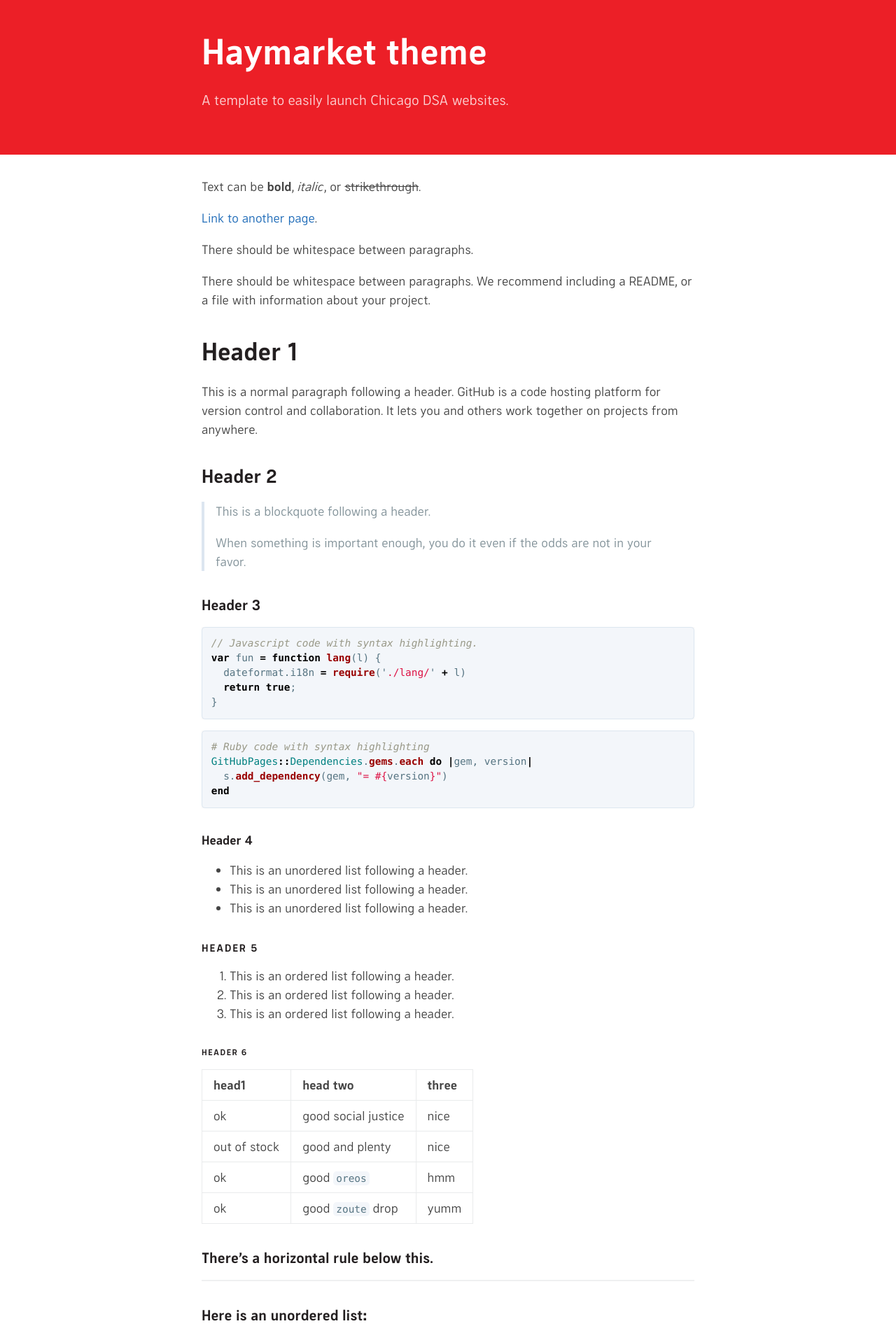
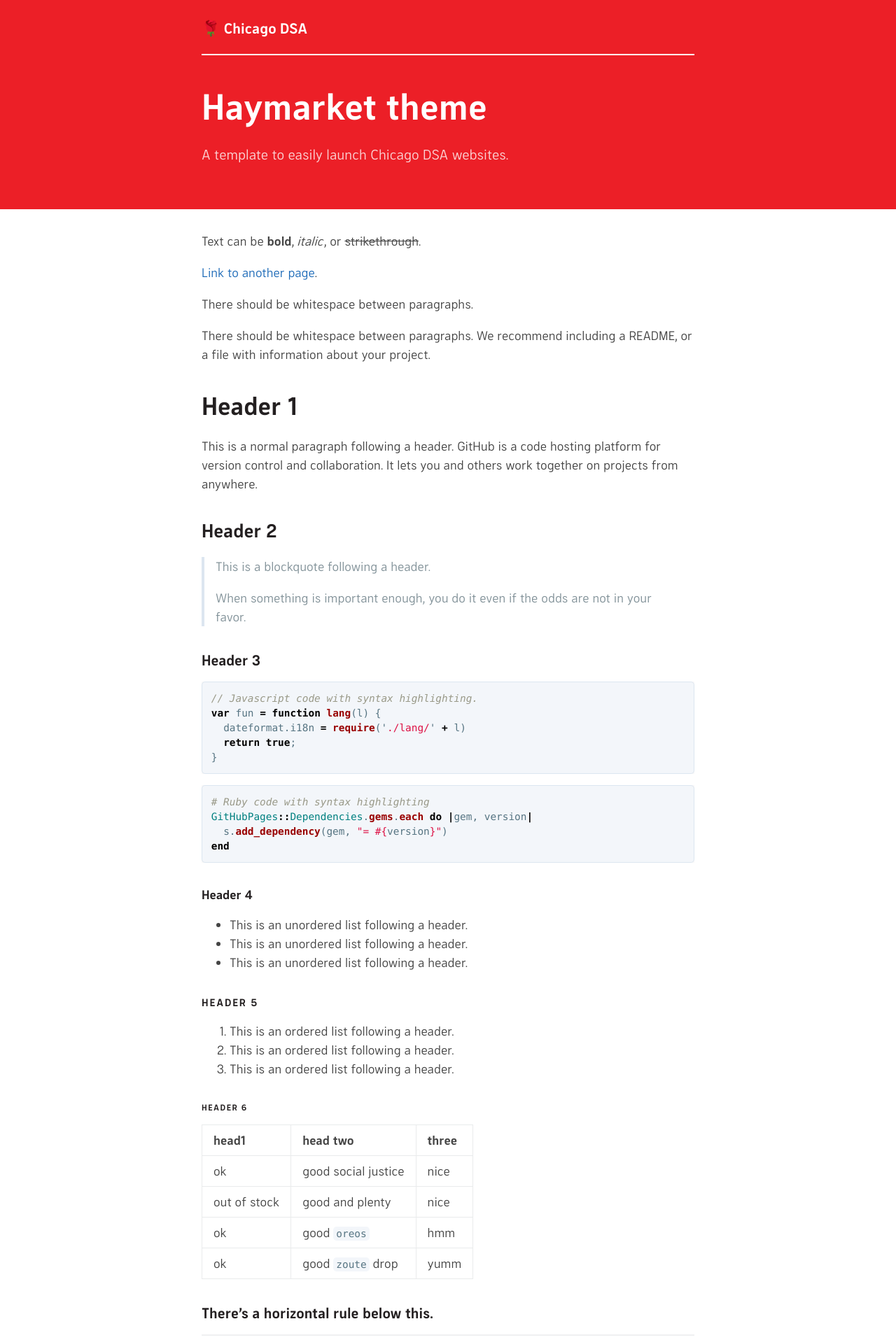
Before and after one commit to ChicagoDSA/haymarket, a Jekyll site: the page built from index.md, in a window 1280 px wide. Shown: the top 1915 px of the page at 70% size. Built offline with Jekyll 4.4.1, drawn with Linux system fonts in a browser that asks for light colours.

Commit message:
added chapter name to header, replaced favicon

```diff
--- a/_includes/head.html
+++ b/_includes/head.html
@@ -17,10 +17,6 @@
   {% seo %}
 
   <meta name="viewport" content="width=device-width, initial-scale=1">
-  <!-- favicons -->
-  <link rel="apple-touch-icon" sizes="180x180" href="{{ '/assets/images/favicon/apple-touch-icon.png' | relative_url }}">
-  <link rel="icon" type="image/png" sizes="32x32" href="{{ '/assets/images/favicon/favicon-32x32.png' | relative_url }}">
-  <link rel="icon" type="image/png" sizes="16x16" href="{{ '/assets/images/favicon/favicon-16x16.png' | relative_url }}">
-  <link rel="shortcut icon" href="{{ '/assets/images/favicon/favicon.ico' | relative_url }}">
+  <link rel="shortcut icon" href="{{ '/assets/images/favicon.ico' | relative_url }}">
   <link rel="stylesheet" href="{{ '/assets/css/style.css?v=' | append: site.github.build_revision | relative_url }}">
 </head>
--- a/_includes/header.html
+++ b/_includes/header.html
@@ -1,5 +1,12 @@
 <header class="page-header" role="banner">
 	<div class="project-area">
+		{% if site.chapter.name and site.chapter.url %}
+		<div class="project-chapter">
+			<h3><a href="{{ site.chapter.url }}">🌹 {{ site.chapter.name }}</a></h3>
+			<div style="clear: both;"></div>
+		</div>
+		<div style="clear: both;"></div>
+		{% endif %}
 		<h1 class="project-name">{{ page.title | default: site.title | default: site.github.repository_name }}</h1>
 		<h2 class="project-tagline">{{ page.description | default: site.description | default: site.github.project_tagline }}</h2>
 	</div>
--- a/_sass/jekyll-theme-haymarket.scss
+++ b/_sass/jekyll-theme-haymarket.scss
@@ -70,10 +70,26 @@ a {
   color: $header-heading-color;
   text-align: left;
   background-color: $header-bg-color;
+
+  a {
+    color: #fff;
+  }
+}
+
+.project-chapter {
+  padding-top: 1rem;
+  padding-bottom: 0;
+  margin-bottom: 2rem;
+  border-bottom: 2px solid #fff;
+
+  h3 {
+    float: left;
+    margin-top: .5rem;
+  }
 }
 
 .project-name {
-  margin: 0rem;
+  margin: 0;
 
   @include large {
     font-size: 3.25rem;
@@ -106,23 +122,33 @@ a {
   }
 }
 
+.project-area {
+  padding-top: 0;
+  padding-bottom: 2rem;
+}
+
 .project-area, .main-content {
   @include large {
     max-width: 56rem;
-    padding: 2rem 6rem;
+    padding-right: 6rem;
+    padding-left: 6rem;
     margin: 0 auto;
   }
 
   @include medium {
-    padding: 2rem 4rem;
+    padding-right: 4rem;
+    padding-left: 4rem;
   }
 
   @include small {
-    padding: 2rem 1rem;
+    padding-right: 1rem;
+    padding-left: 1rem;
   }
 }
 
 .main-content {
+  padding-top: 2rem;
+  padding-bottom: 2rem;
   word-wrap: break-word;
 
   :first-child {
```
Also changed, not shown: assets/images/favicon.ico (added), assets/images/favicon/apple-touch-icon.png (deleted), assets/images/favicon/favicon-16x16.png (deleted), assets/images/favicon/favicon-32x32.png (deleted), assets/images/favicon/favicon.ico (deleted).
